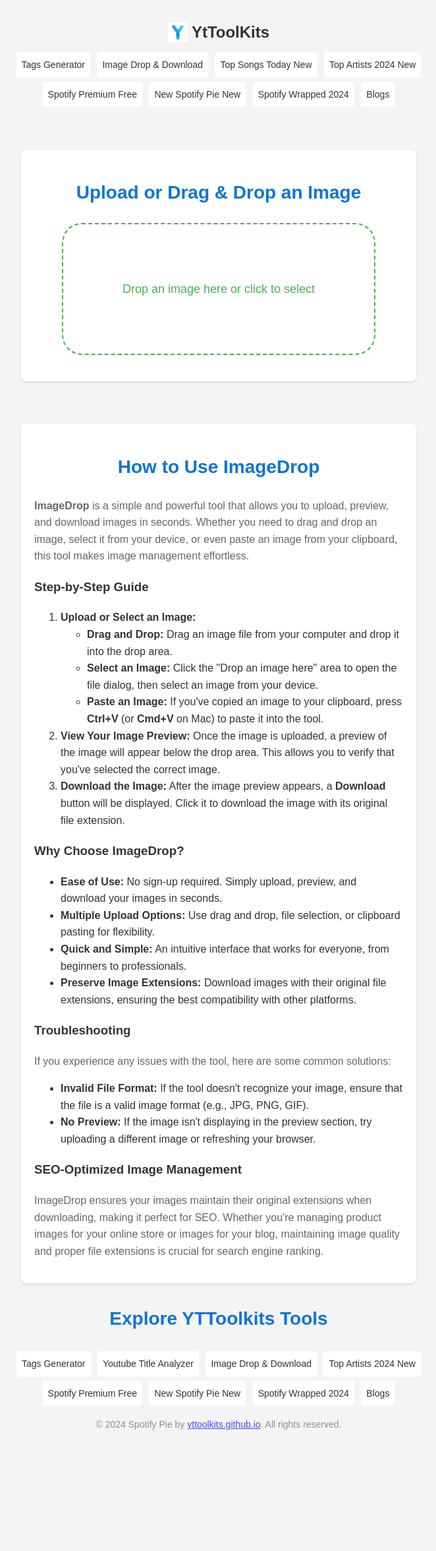
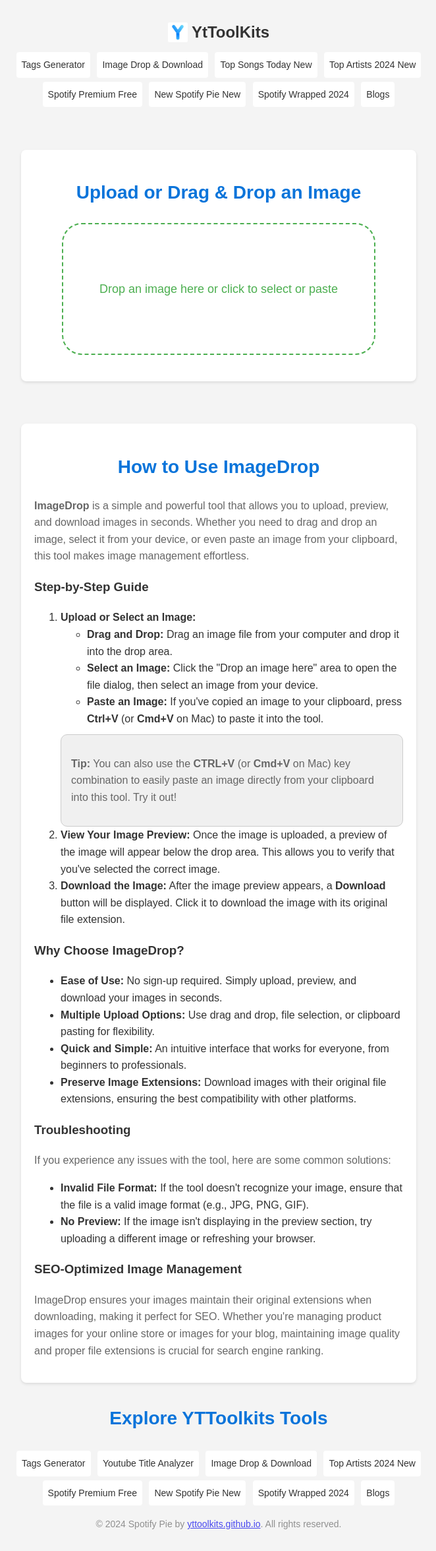
Before and after one commit to yttoolkits/yttoolkits.github.io, a Jekyll site: the page built from pages/image-drop.html, in a window 1280 px wide. Shown: the whole page at 66% size, without its empty margins (308-970 px from the left). Built offline with Jekyll 4.4.1, drawn with Linux system fonts in a browser that asks for light colours; before the commit the page ends 2201 px from its top, so only the background shows below that.

Commit message:
new tool image drop and download

```diff
--- a/pages/image-drop.html
+++ b/pages/image-drop.html
@@ -3,11 +3,12 @@
 title: Image Drop & Download
 permalink: /image-drop-and-download/
 ---
+
 <!DOCTYPE html>
 <html lang="en">
   <head>
-  <meta charset="UTF-8">
-  <meta name="viewport" content="width=device-width, initial-scale=1.0">
+    <meta charset="UTF-8" />
+    <meta name="viewport" content="width=device-width, initial-scale=1.0" />
     <title>Image Upload and Download</title>
     <link rel="stylesheet" href="/assets/css/styles.css" />
 
@@ -18,9 +19,16 @@
         justify-content: center;
         align-items: center;
         margin: 0;
+        flex-direction: column; /* Stack content vertically */
       }
+
+      .container {
+        box-sizing: border-box;
+        overflow-y: auto; /* Enable vertical scroll when content overflows */
+      }
+
       .drop-area {
-      border: 2px dashed #4CAF50;
+        border: 2px dashed #4caf50;
         padding: 30px;
         margin: auto;
         margin-bottom: 20px;
@@ -30,19 +38,34 @@
         display: flex;
         justify-content: center;
         align-items: center;
-      color: #4CAF50;
+        color: #4caf50;
         font-size: 18px;
         border-radius: 30px;
       }
+
+      .paste-tip {
+        background-color: #4caf50;
+        color: white;
+        padding: 10px;
+        border-radius: 8px;
+        margin-top: 15px;
+        font-size: 16px;
+        text-align: center;
+        width: 80%;
+        margin: 10px auto;
+        display: none;
+      }
+
       .preview {
         max-width: 100%;
         max-height: 300px;
         display: none;
         margin-top: 20px;
       }
+
       .download-btn {
         padding: 10px 20px;
-      background-color: #4CAF50;
+        background-color: #4caf50;
         color: white;
         border: none;
         cursor: pointer;
@@ -51,99 +74,175 @@
         display: none;
         margin-top: 20px;
       }
+
       .download-btn:hover {
         background-color: #45a049;
+      }
+
+      body {
+        overflow-y: auto; /* Enable scrolling if needed */
       }
     </style>
   </head>
   <body>
-
     <div class="toolBody">
       <div class="container">
         <h2>Upload or Drag & Drop an Image</h2>
         <div class="drop-area" id="drop-area">
-          Drop an image here or click to select
+          Drop an image here or click to select or paste
         </div>
-        <input type="file" id="file-input" style="display: none;" />
-        <img id="image-preview" class="preview" alt="Image Preview">
+        <input type="file" id="file-input" style="display: none" />
+        <img id="image-preview" class="preview" alt="Image Preview" />
         <a id="download-link" class="download-btn" download>Download Image</a>
       </div>
     </div>
 
     <div class="guide-section container">
       <h2>How to Use ImageDrop</h2>
-    <p><strong>ImageDrop</strong> is a simple and powerful tool that allows you to upload, preview, and download images in seconds. Whether you need to drag and drop an image, select it from your device, or even paste an image from your clipboard, this tool makes image management effortless.</p>
+      <p>
+        <strong>ImageDrop</strong> is a simple and powerful tool that allows you
+        to upload, preview, and download images in seconds. Whether you need to
+        drag and drop an image, select it from your device, or even paste an
+        image from your clipboard, this tool makes image management effortless.
+      </p>
 
       <h3>Step-by-Step Guide</h3>
       <ol>
-      <li><strong>Upload or Select an Image:</strong>
+        <li>
+          <strong>Upload or Select an Image:</strong>
           <ul>
-          <li><strong>Drag and Drop:</strong> Drag an image file from your computer and drop it into the drop area.</li>
-          <li><strong>Select an Image:</strong> Click the "Drop an image here" area to open the file dialog, then select an image from your device.</li>
-          <li><strong>Paste an Image:</strong> If you've copied an image to your clipboard, press <strong>Ctrl+V</strong> (or <strong>Cmd+V</strong> on Mac) to paste it into the tool.</li>
+            <li>
+              <strong>Drag and Drop:</strong> Drag an image file from your
+              computer and drop it into the drop area.
+            </li>
+            <li>
+              <strong>Select an Image:</strong> Click the "Drop an image here"
+              area to open the file dialog, then select an image from your
+              device.
+            </li>
+            <li>
+              <strong>Paste an Image:</strong> If you've copied an image to your
+              clipboard, press <strong>Ctrl+V</strong> (or
+              <strong>Cmd+V</strong> on Mac) to paste it into the tool.
+            </li>
           </ul>
         </li>
-      <li><strong>View Your Image Preview:</strong> Once the image is uploaded, a preview of the image will appear below the drop area. This allows you to verify that you've selected the correct image.</li>
-      <li><strong>Download the Image:</strong> After the image preview appears, a <strong>Download</strong> button will be displayed. Click it to download the image with its original file extension.</li>
+        <!-- Highlight the CTRL+V feature -->
+        <div
+          style="
+            background-color: #f0f0f0;
+            border-radius: 10px;
+            padding: 15px;
+            margin-top: 10px;
+            border: 1px solid #ccc;
+          "
+        >
+          <p>
+            <strong>Tip:</strong> You can also use the
+            <strong>CTRL+V</strong> (or <strong>Cmd+V</strong> on Mac) key
+            combination to easily paste an image directly from your clipboard
+            into this tool. Try it out!
+          </p>
+        </div>
+        <li>
+          <strong>View Your Image Preview:</strong> Once the image is uploaded,
+          a preview of the image will appear below the drop area. This allows
+          you to verify that you've selected the correct image.
+        </li>
+        <li>
+          <strong>Download the Image:</strong> After the image preview appears,
+          a <strong>Download</strong> button will be displayed. Click it to
+          download the image with its original file extension.
+        </li>
       </ol>
 
       <h3>Why Choose ImageDrop?</h3>
       <ul>
-      <li><strong>Ease of Use:</strong> No sign-up required. Simply upload, preview, and download your images in seconds.</li>
-      <li><strong>Multiple Upload Options:</strong> Use drag and drop, file selection, or clipboard pasting for flexibility.</li>
-      <li><strong>Quick and Simple:</strong> An intuitive interface that works for everyone, from beginners to professionals.</li>
-      <li><strong>Preserve Image Extensions:</strong> Download images with their original file extensions, ensuring the best compatibility with other platforms.</li>
+        <li>
+          <strong>Ease of Use:</strong> No sign-up required. Simply upload,
+          preview, and download your images in seconds.
+        </li>
+        <li>
+          <strong>Multiple Upload Options:</strong> Use drag and drop, file
+          selection, or clipboard pasting for flexibility.
+        </li>
+        <li>
+          <strong>Quick and Simple:</strong> An intuitive interface that works
+          for everyone, from beginners to professionals.
+        </li>
+        <li>
+          <strong>Preserve Image Extensions:</strong> Download images with their
+          original file extensions, ensuring the best compatibility with other
+          platforms.
+        </li>
       </ul>
 
       <h3>Troubleshooting</h3>
-    <p>If you experience any issues with the tool, here are some common solutions:</p>
+      <p>
+        If you experience any issues with the tool, here are some common
+        solutions:
+      </p>
       <ul>
-      <li><strong>Invalid File Format:</strong> If the tool doesn't recognize your image, ensure that the file is a valid image format (e.g., JPG, PNG, GIF).</li>
-      <li><strong>No Preview:</strong> If the image isn't displaying in the preview section, try uploading a different image or refreshing your browser.</li>
+        <li>
+          <strong>Invalid File Format:</strong> If the tool doesn't recognize
+          your image, ensure that the file is a valid image format (e.g., JPG,
+          PNG, GIF).
+        </li>
+        <li>
+          <strong>No Preview:</strong> If the image isn't displaying in the
+          preview section, try uploading a different image or refreshing your
+          browser.
+        </li>
       </ul>
 
       <h3>SEO-Optimized Image Management</h3>
-    <p>ImageDrop ensures your images maintain their original extensions when downloading, making it perfect for SEO. Whether you're managing product images for your online store or images for your blog, maintaining image quality and proper file extensions is crucial for search engine ranking.</p>
+      <p>
+        ImageDrop ensures your images maintain their original extensions when
+        downloading, making it perfect for SEO. Whether you're managing product
+        images for your online store or images for your blog, maintaining image
+        quality and proper file extensions is crucial for search engine ranking.
+      </p>
     </div>
 
     <script>
-  const dropArea = document.getElementById('drop-area');
-  const fileInput = document.getElementById('file-input');
-  const imagePreview = document.getElementById('image-preview');
-  const downloadLink = document.getElementById('download-link');
+      const dropArea = document.getElementById("drop-area");
+      const fileInput = document.getElementById("file-input");
+      const imagePreview = document.getElementById("image-preview");
+      const downloadLink = document.getElementById("download-link");
+      const pasteTip = document.getElementById("paste-tip");
 
       // Trigger file input when drop area is clicked
-  dropArea.addEventListener('click', () => {
+      dropArea.addEventListener("click", () => {
         fileInput.click();
       });
 
       // Handle image drop
-  dropArea.addEventListener('dragover', (event) => {
+      dropArea.addEventListener("dragover", (event) => {
         event.preventDefault();
-    dropArea.style.backgroundColor = '#e0e0e0';
+        dropArea.style.backgroundColor = "#e0e0e0";
       });
 
-  dropArea.addEventListener('dragleave', () => {
-    dropArea.style.backgroundColor = 'transparent';
+      dropArea.addEventListener("dragleave", () => {
+        dropArea.style.backgroundColor = "transparent";
       });
 
-  dropArea.addEventListener('drop', (event) => {
+      dropArea.addEventListener("drop", (event) => {
         event.preventDefault();
-    dropArea.style.backgroundColor = 'transparent';
+        dropArea.style.backgroundColor = "transparent";
         handleImage(event.dataTransfer.files[0]);
       });
 
       // Handle image selection via file input
-  fileInput.addEventListener('change', (event) => {
+      fileInput.addEventListener("change", (event) => {
         handleImage(event.target.files[0]);
       });
 
       // Handle image paste (Ctrl+V)
-  document.addEventListener('paste', (event) => {
+      document.addEventListener("paste", (event) => {
         const clipboardItems = event.clipboardData.items;
         for (let i = 0; i < clipboardItems.length; i++) {
           const item = clipboardItems[i];
-      if (item.type.startsWith('image/')) {
+          if (item.type.startsWith("image/")) {
             const file = item.getAsFile();
             handleImage(file);
           }
@@ -151,27 +250,31 @@
       });
 
       function handleImage(file) {
-    if (file && file.type.startsWith('image/')) {
+        if (file && file.type.startsWith("image/")) {
           const reader = new FileReader();
 
           reader.onload = function (e) {
             // Display the image preview
             imagePreview.src = e.target.result;
-        imagePreview.style.display = 'block';
+            imagePreview.style.display = "block";
 
             // Set the download link
-        const extension = file.name.split('.').pop();
+            const extension = file.name.split(".").pop();
             downloadLink.href = e.target.result;
             downloadLink.download = `image.${extension}`;
-        downloadLink.style.display = 'inline-block';
+            downloadLink.style.display = "inline-block";
           };
 
           reader.readAsDataURL(file);
         } else {
-      alert('Please select a valid image file.');
+          alert("Please select a valid image file.");
         }
       }
+
+      // Show paste tip when the page loads
+      window.onload = function () {
+        pasteTip.style.display = "block";
+      };
     </script>
-
   </body>
 </html>
```
Lines whose indentation alone changed are shown as unchanged.
